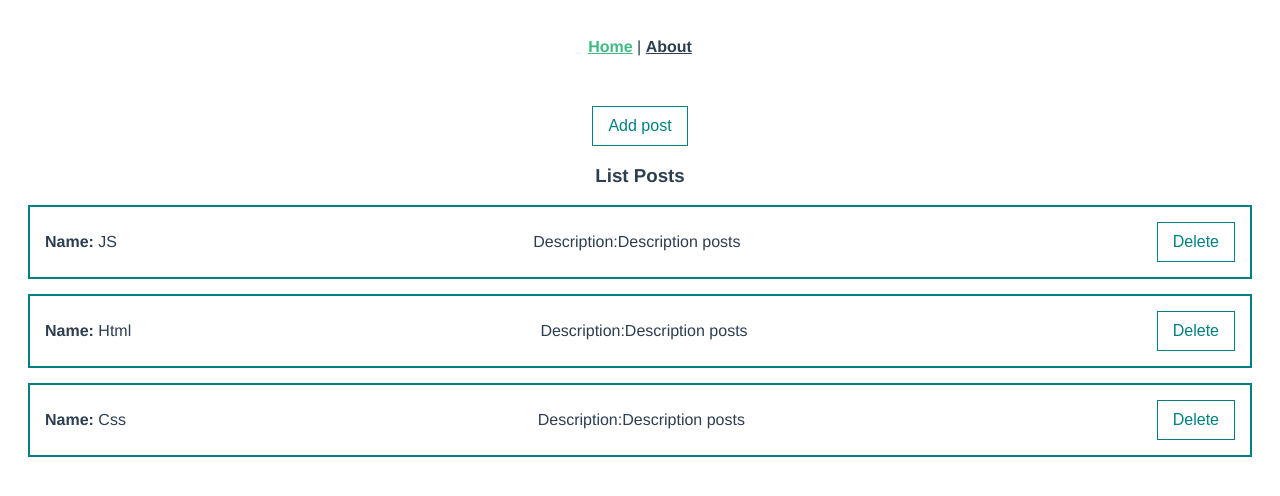
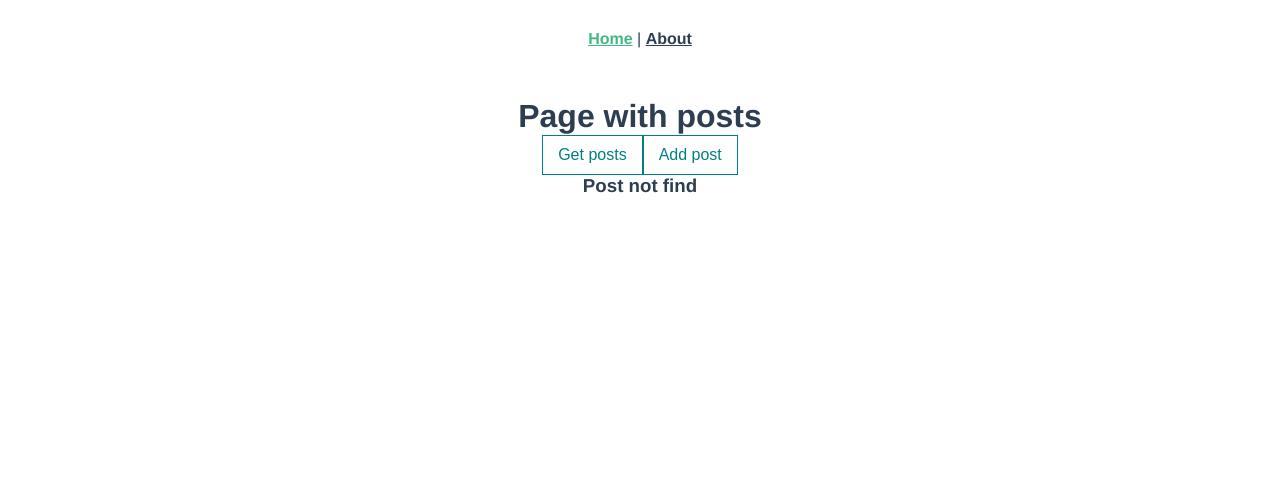
Before and after one commit to Volodymyr-bart/vue_test, a Vue app: page / in a window 1280 px wide. Shown: the top 496 px of the page. Built offline with nearby package versions, Linux system fonts and the light colour scheme.

Commit message:
install axios and get post from server

```diff
--- a/package.json
+++ b/package.json
@@ -7,6 +7,7 @@
     "build": "vue-cli-service build"
   },
   "dependencies": {
+    "axios": "^1.4.0",
     "core-js": "^3.8.3",
     "vue": "^3.2.13",
     "vue-router": "^4.0.3",
--- a/src/views/HomeView.vue
+++ b/src/views/HomeView.vue
@@ -1,5 +1,7 @@
 <template>
   <div class="app">
+    <h1>Page with posts</h1>
+    <StandartButton @click="fetchPost">Get posts</StandartButton>
     <StandartButton @click="showDialog">Add post</StandartButton>
     <MyDialog v-model:show="dialogVisible">
       <PostForm @create="createPost" />
@@ -13,6 +15,7 @@
 import MyDialog from "@/components/UI/MyDialog.vue";
 import PostForm from "./../components/PostForm.vue";
 import PostList from "./../components/PostList.vue";
+import axios from "axios";
 
 export default {
   name: "HomeView",
@@ -23,9 +26,9 @@ export default {
   data() {
     return {
       posts: [
-        { id: 1, title: "JS", body: "Description posts" },
-        { id: 2, title: "Html", body: "Description posts" },
-        { id: 3, title: "Css", body: "Description posts" },
+        // { id: 1, title: "JS", body: "Description posts" },
+        // { id: 2, title: "Html", body: "Description posts" },
+        // { id: 3, title: "Css", body: "Description posts" },
       ],
       dialogVisible: false,
     };
@@ -41,11 +44,22 @@ export default {
     showDialog() {
       this.dialogVisible = true;
     },
+    async fetchPost() {
+      try {
+        const { data } = await axios.get(
+          "https://jsonplaceholder.typicode.com/posts?_limit=10"
+        );
+        this.posts = data;
+      } catch (error) {
+        alert("Error");
+        console.log(error.message);
+      }
+    },
   },
 };
 </script>
 
-<style scoped>
+<style>
 * {
   margin: 0;
   padding: 0;
```
Also changed, not shown: 1 other file (tests, documents, lock files or other folders).
